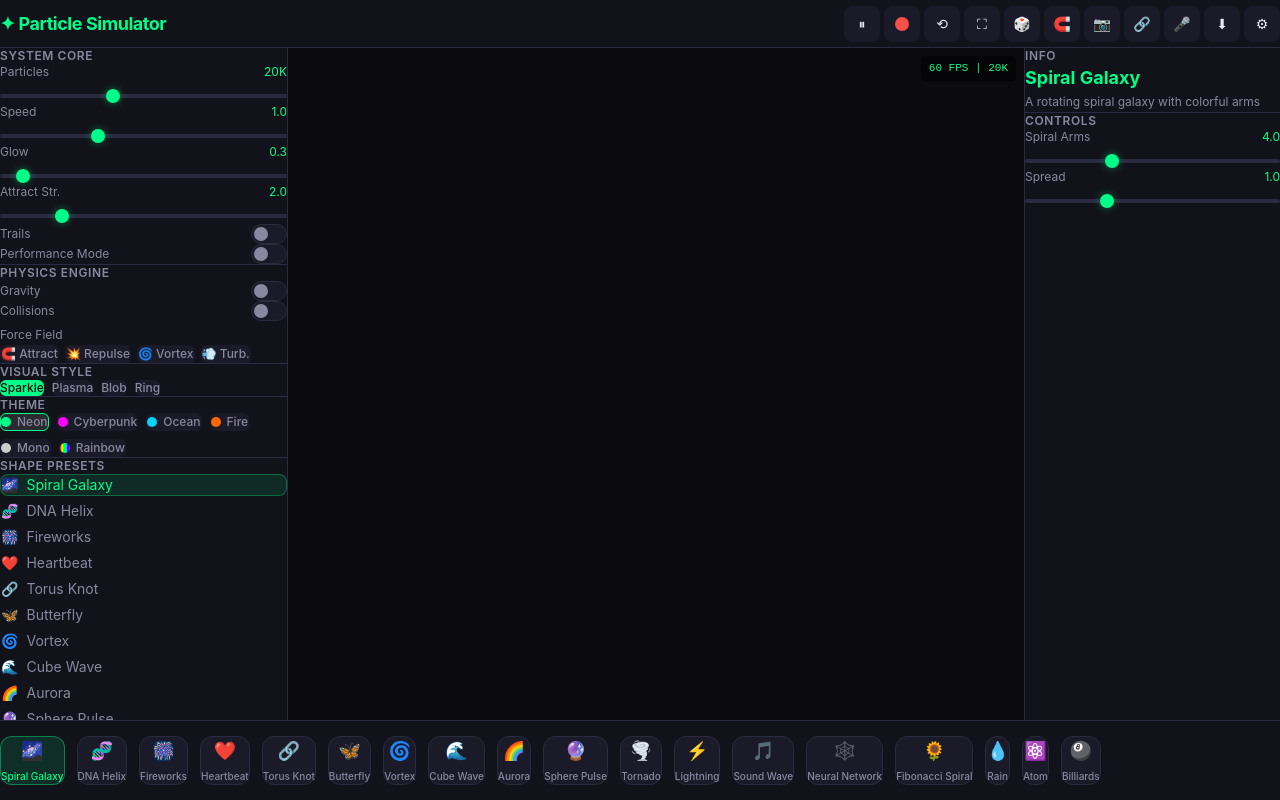
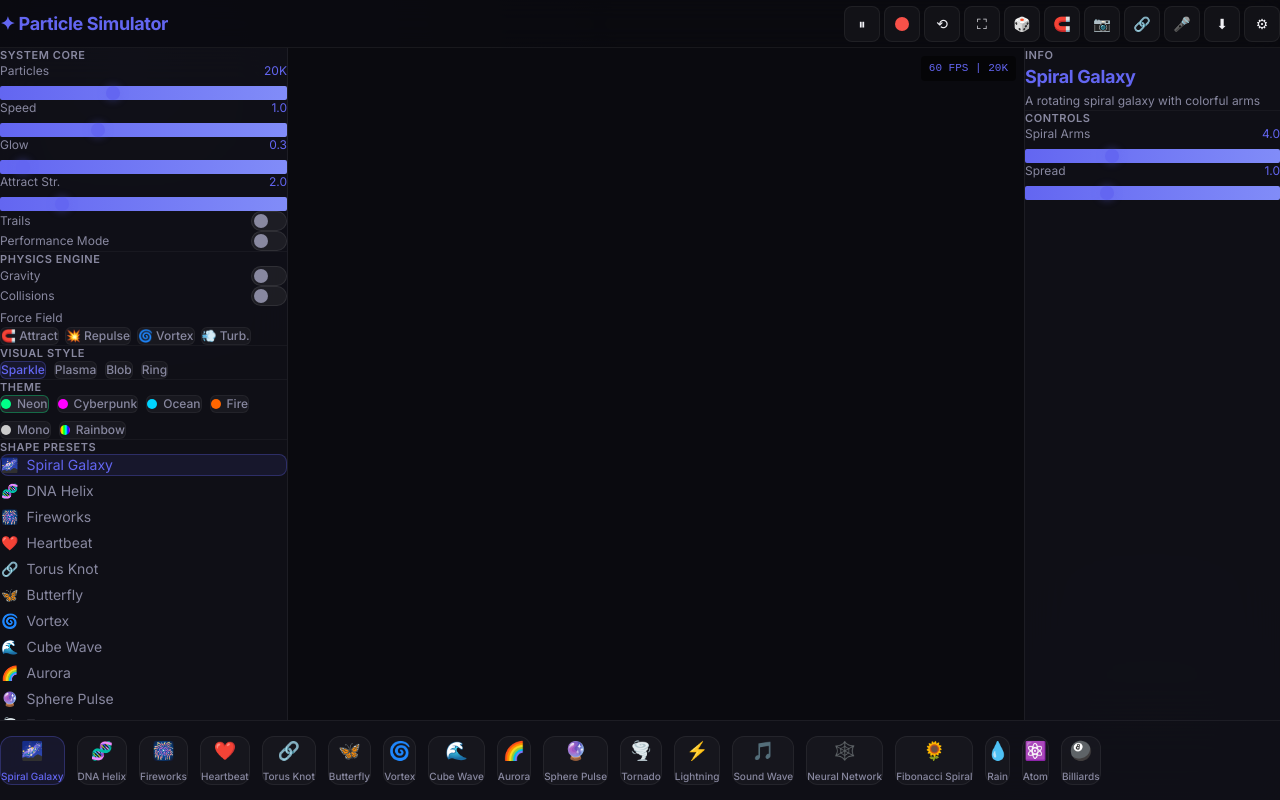
Before and after one commit to Sanjays2402/ai-particle-simulator, a React (Vite) app: page / in a window 1280 px wide. Built offline with nearby package versions, Linux system fonts and the light colour scheme.

Commit message:
style: redesign UI with dark cinematic glassmorphism aesthetic

```diff
--- a/src/components/LeftSidebar.jsx
+++ b/src/components/LeftSidebar.jsx
@@ -33,8 +33,8 @@ export default function LeftSidebar() {
   } = useStore()
 
   return (
-    <div className="w-72 flex flex-col overflow-y-auto border-r shrink-0"
-      style={{ background: 'var(--bg-secondary)', borderColor: 'var(--border)' }}>
+    <div className="w-72 flex flex-col overflow-y-auto shrink-0"
+      style={{ background: 'var(--bg-glass)', backdropFilter: 'blur(20px)', WebkitBackdropFilter: 'blur(20px)', borderRight: '1px solid var(--border)' }}>
 
       {/* System Core */}
       <Section title="System Core">
@@ -86,9 +86,9 @@ export default function LeftSidebar() {
               onClick={() => setForceFieldType(forceFieldType === ff.id ? null : ff.id)}
               className="px-2 py-1 rounded-md text-xs font-medium transition-all"
               style={{
-                background: forceFieldType === ff.id ? ff.color : 'var(--bg-tertiary)',
-                color: forceFieldType === ff.id ? '#0a0a0f' : 'var(--text-secondary)',
-                border: forceFieldType === ff.id ? `1px solid ${ff.color}` : '1px solid transparent',
+                background: forceFieldType === ff.id ? `${ff.color}22` : 'var(--bg-tertiary)',
+                color: forceFieldType === ff.id ? ff.color : 'var(--text-secondary)',
+                border: forceFieldType === ff.id ? `1px solid ${ff.color}55` : '1px solid rgba(255,255,255,0.05)',
               }}
             >{ff.label}</button>
           ))}
@@ -106,8 +106,9 @@ export default function LeftSidebar() {
             <button key={s} onClick={() => setVisualStyle(s)}
               className="px-3 py-1.5 rounded-md text-xs font-medium capitalize transition-all"
               style={{
-                background: visualStyle === s ? 'var(--neon)' : 'var(--bg-tertiary)',
-                color: visualStyle === s ? '#0a0a0f' : 'var(--text-secondary)',
+                background: visualStyle === s ? 'rgba(99,102,241,0.1)' : 'var(--bg-tertiary)',
+                color: visualStyle === s ? 'var(--accent)' : 'var(--text-secondary)',
+                border: visualStyle === s ? '1px solid rgba(99,102,241,0.3)' : '1px solid rgba(255,255,255,0.05)',
               }}
             >{s}</button>
           ))}
@@ -121,8 +122,8 @@ export default function LeftSidebar() {
             <button key={t.id} onClick={() => setTheme(t.id)}
               className="flex items-center gap-1.5 px-2.5 py-1.5 rounded-md text-xs font-medium transition-all"
               style={{
-                background: theme === t.id ? 'rgba(255,255,255,0.1)' : 'var(--bg-tertiary)',
-                border: theme === t.id ? `1px solid ${t.color.startsWith('linear') ? '#fff' : t.color}` : '1px solid transparent',
+                background: theme === t.id ? 'rgba(255,255,255,0.08)' : 'var(--bg-tertiary)',
+                border: theme === t.id ? `1px solid ${t.color.startsWith('linear') ? 'rgba(255,255,255,0.2)' : t.color + '55'}` : '1px solid rgba(255,255,255,0.05)',
                 color: 'var(--text-secondary)',
               }}
             >
@@ -143,9 +144,9 @@ export default function LeftSidebar() {
             <button key={p.id} onClick={() => loadPreset(p.id)}
               className="flex items-center gap-2 px-3 py-2 rounded-lg text-left text-sm transition-all"
               style={{
-                background: currentPreset === p.id ? 'rgba(0,255,136,0.1)' : 'transparent',
-                color: currentPreset === p.id ? 'var(--neon)' : 'var(--text-secondary)',
-                border: currentPreset === p.id ? '1px solid rgba(0,255,136,0.3)' : '1px solid transparent',
+                background: currentPreset === p.id ? 'rgba(99,102,241,0.1)' : 'transparent',
+                color: currentPreset === p.id ? 'var(--accent)' : 'var(--text-secondary)',
+                border: currentPreset === p.id ? '1px solid rgba(99,102,241,0.3)' : '1px solid transparent',
               }}
             >
               <span>{p.emoji}</span>
@@ -165,11 +166,11 @@ export default function LeftSidebar() {
         <textarea value={prompt} onChange={e => setPrompt(e.target.value)}
           placeholder="Describe a particle effect..." rows={3}
           className="w-full rounded-lg p-3 text-sm resize-none outline-none"
-          style={{ background: 'var(--bg-tertiary)', color: 'var(--text-primary)', border: '1px solid var(--border)' }}
+          style={{ background: 'rgba(255,255,255,0.03)', color: 'var(--text-primary)', border: '1px solid var(--border)' }}
         />
         <button onClick={generateFromPrompt} disabled={aiLoading || !prompt.trim()}
           className="w-full mt-2 py-2 rounded-lg text-sm font-semibold transition-all disabled:opacity-40"
-          style={{ background: 'var(--neon)', color: '#0a0a0f' }}
+          style={{ background: 'var(--accent)', color: '#ffffff' }}
         >
           {aiLoading ? '⏳ Generating...' : '✦ Generate'}
         </button>
@@ -181,8 +182,8 @@ export default function LeftSidebar() {
 
 function Section({ title, children }) {
   return (
-    <div className="p-4 border-b" style={{ borderColor: 'var(--border)' }}>
-      <h3 className="text-xs font-semibold uppercase tracking-wider mb-3" style={{ color: 'var(--text-secondary)' }}>{title}</h3>
+    <div className="p-4" style={{ borderBottom: '1px solid rgba(255,255,255,0.04)' }}>
+      <h3 className="text-xs font-semibold uppercase tracking-wider mb-3" style={{ color: 'var(--text-secondary)', fontSize: 11, letterSpacing: '0.05em' }}>{title}</h3>
       {children}
     </div>
   )
@@ -193,7 +194,7 @@ function Slider({ label, value, min, max, step, onChange, display }) {
     <div className="mb-3">
       <div className="flex justify-between text-xs mb-1.5">
         <span style={{ color: 'var(--text-secondary)' }}>{label}</span>
-        <span style={{ color: 'var(--neon)' }}>{display ? display(value) : value}</span>
+        <span style={{ color: 'var(--accent)' }}>{display ? display(value) : value}</span>
       </div>
       <input type="range" min={min} max={max} step={step} value={value}
         onChange={e => onChange(parseFloat(e.target.value))} className="w-full" />
@@ -205,7 +206,7 @@ function Toggle({ value, onChange }) {
   return (
     <button onClick={() => onChange(!value)}
       className="w-9 h-5 rounded-full transition-all relative"
-      style={{ background: value ? 'var(--neon)' : 'var(--bg-tertiary)', border: '1px solid var(--border)' }}
+      style={{ background: value ? 'var(--accent)' : 'rgba(255,255,255,0.06)', border: '1px solid rgba(255,255,255,0.08)' }}
     >
       <div className="w-3.5 h-3.5 rounded-full absolute top-0.5 transition-all"
         style={{ left: value ? 18 : 2, background: value ? '#0a0a0f' : 'var(--text-secondary)' }} />
--- a/src/components/PresetCarousel.jsx
+++ b/src/components/PresetCarousel.jsx
@@ -5,21 +5,24 @@ export default function PresetCarousel() {
   const { loadPreset, currentPreset } = useStore()
 
   return (
-    <div className="h-20 flex items-center gap-3 px-4 border-t overflow-x-auto shrink-0"
-      style={{ background: 'var(--bg-secondary)', borderColor: 'var(--border)' }}>
+    <div className="h-20 flex items-center gap-3 px-4 overflow-x-auto shrink-0"
+      style={{ background: 'var(--bg-glass)', backdropFilter: 'blur(20px)', WebkitBackdropFilter: 'blur(20px)', borderTop: '1px solid var(--border)' }}>
       {presets.map(p => (
         <button
           key={p.id}
           onClick={() => loadPreset(p.id)}
-          className="flex flex-col items-center gap-1 px-4 py-2 rounded-xl shrink-0 transition-all hover:scale-105"
+          className="flex flex-col items-center gap-1 px-4 py-2 rounded-xl shrink-0 transition-all"
           style={{
-            background: currentPreset === p.id ? 'rgba(0,255,136,0.12)' : 'var(--bg-tertiary)',
-            border: currentPreset === p.id ? '1px solid rgba(0,255,136,0.4)' : '1px solid var(--border)',
+            background: currentPreset === p.id ? 'rgba(99,102,241,0.1)' : 'rgba(255,255,255,0.03)',
+            border: currentPreset === p.id ? '1px solid rgba(99,102,241,0.3)' : '1px solid rgba(255,255,255,0.06)',
+            transform: 'translateY(0)',
           }}
+          onMouseEnter={e => { e.currentTarget.style.transform = 'translateY(-2px)'; e.currentTarget.style.borderColor = 'rgba(255,255,255,0.12)' }}
+          onMouseLeave={e => { e.currentTarget.style.transform = 'translateY(0)'; e.currentTarget.style.borderColor = currentPreset === p.id ? 'rgba(99,102,241,0.3)' : 'rgba(255,255,255,0.06)' }}
         >
           <span className="text-lg">{p.emoji}</span>
           <span className="text-[10px] font-medium whitespace-nowrap"
-            style={{ color: currentPreset === p.id ? 'var(--neon)' : 'var(--text-secondary)' }}>
+            style={{ color: currentPreset === p.id ? 'var(--accent)' : 'var(--text-secondary)' }}>
             {p.name}
           </span>
         </button>
--- a/src/components/RightSidebar.jsx
+++ b/src/components/RightSidebar.jsx
@@ -4,14 +4,14 @@ export default function RightSidebar() {
   const { dynamicControls, dynamicValues, setDynamicValue, infoTitle, infoDesc } = useStore()
 
   return (
-    <div className="w-64 flex flex-col overflow-y-auto border-l shrink-0"
-      style={{ background: 'var(--bg-secondary)', borderColor: 'var(--border)' }}>
+    <div className="w-64 flex flex-col overflow-y-auto shrink-0"
+      style={{ background: 'var(--bg-glass)', backdropFilter: 'blur(20px)', WebkitBackdropFilter: 'blur(20px)', borderLeft: '1px solid var(--border)' }}>
 
       {/* Info Panel */}
-      <div className="p-4 border-b" style={{ borderColor: 'var(--border)' }}>
+      <div className="p-4" style={{ borderBottom: '1px solid rgba(255,255,255,0.04)' }}>
         <h3 className="text-xs font-semibold uppercase tracking-wider mb-2"
-          style={{ color: 'var(--text-secondary)' }}>Info</h3>
-        <h2 className="text-lg font-bold mb-1" style={{ color: 'var(--neon)' }}>
+          style={{ color: 'var(--text-secondary)', fontSize: 11, letterSpacing: '0.05em' }}>Info</h3>
+        <h2 className="text-lg font-bold mb-1" style={{ color: 'var(--accent)' }}>
           {infoTitle || 'No simulation'}
         </h2>
         {infoDesc && (
@@ -25,12 +25,12 @@ export default function RightSidebar() {
       {dynamicControls.length > 0 && (
         <div className="p-4">
           <h3 className="text-xs font-semibold uppercase tracking-wider mb-3"
-            style={{ color: 'var(--text-secondary)' }}>Controls</h3>
+            style={{ color: 'var(--text-secondary)', fontSize: 11, letterSpacing: '0.05em' }}>Controls</h3>
           {dynamicControls.map(c => (
             <div key={c.id} className="mb-4">
               <div className="flex justify-between text-xs mb-1.5">
                 <span style={{ color: 'var(--text-secondary)' }}>{c.label}</span>
-                <span style={{ color: 'var(--neon)' }}>
+                <span style={{ color: 'var(--accent)' }}>
                   {(dynamicValues[c.id] ?? c.value).toFixed(1)}
                 </span>
               </div>
--- a/src/components/TopBar.jsx
+++ b/src/components/TopBar.jsx
@@ -111,10 +111,10 @@ export default function TopBar({ onSettings }) {
   }, [])
 
   return (
-    <div className="h-12 flex items-center justify-between px-4 border-b"
-      style={{ background: 'var(--bg-secondary)', borderColor: 'var(--border)' }}>
+    <div className="h-12 flex items-center justify-between px-4 sticky top-0 z-20"
+      style={{ background: 'rgba(10,10,15,0.8)', backdropFilter: 'blur(16px)', WebkitBackdropFilter: 'blur(16px)', borderBottom: '1px solid var(--border)' }}>
       <div className="flex items-center gap-2">
-        <div className="text-lg font-bold tracking-tight" style={{ color: 'var(--neon)' }}>
+        <div className="text-lg font-bold tracking-tight" style={{ color: 'var(--accent)', letterSpacing: '-0.02em' }}>
           ✦ Particle Simulator
         </div>
       </div>
@@ -151,8 +151,8 @@ function RecordBtn({ isRecording, onClick }) {
       title={isRecording ? 'Stop Recording' : 'Record'}
       className="w-9 h-9 flex items-center justify-center rounded-lg text-sm transition-all hover:scale-105"
       style={{
-        background: isRecording ? 'rgba(248,81,73,0.2)' : 'var(--bg-tertiary)',
-        border: isRecording ? '1px solid #f85149' : '1px solid transparent',
+        background: isRecording ? 'rgba(248,81,73,0.15)' : 'rgba(255,255,255,0.04)',
+        border: isRecording ? '1px solid #f85149' : '1px solid rgba(255,255,255,0.06)',
       }}
     >
       <span style={{
@@ -175,9 +175,10 @@ function Btn({ children, onClick, title, active }) {
       title={title}
       className="w-9 h-9 flex items-center justify-center rounded-lg text-sm transition-all hover:scale-105"
       style={{
-        background: active ? 'rgba(0,255,136,0.2)' : 'var(--bg-tertiary)',
-        color: active ? 'var(--neon)' : 'var(--text-primary)',
-        border: active ? '1px solid var(--neon)' : '1px solid transparent',
+        background: active ? 'rgba(99,102,241,0.15)' : 'rgba(255,255,255,0.04)',
+        color: active ? 'var(--accent)' : 'var(--text-primary)',
+        border: active ? '1px solid rgba(99,102,241,0.3)' : '1px solid rgba(255,255,255,0.06)',
+        ...(active ? {} : {}),
       }}
     >
       {children}
--- a/src/index.css
+++ b/src/index.css
@@ -1,22 +1,37 @@
+@import url('https://fonts.googleapis.com/css2?family=Inter:wght@400;500;600;700&display=swap');
 @import "tailwindcss";
 
 :root {
-  --neon: #00ff88;
+  --accent: #6366f1;
+  --accent-light: #818cf8;
   --bg-primary: #0a0a0f;
-  --bg-secondary: #12121a;
-  --bg-tertiary: #1a1a28;
-  --bg-elevated: #222236;
-  --text-primary: #e8e8f0;
+  --bg-secondary: #111118;
+  --bg-tertiary: rgba(255,255,255,0.04);
+  --bg-elevated: rgba(255,255,255,0.06);
+  --bg-glass: rgba(17,17,24,0.85);
+  --bg-glass-light: rgba(255,255,255,0.03);
+  --text-primary: #f0f0f5;
   --text-secondary: #8888a0;
-  --border: #2a2a40;
+  --border: rgba(255,255,255,0.06);
+  --border-hover: rgba(255,255,255,0.1);
+  --glass-blur: blur(20px);
+  --glass-blur-strong: blur(30px);
+  /* Legacy alias */
+  --neon: #6366f1;
 }
 
-* { margin: 0; padding: 0; box-sizing: border-box; }
+* {
+  margin: 0; padding: 0; box-sizing: border-box;
+  transition: background 0.2s ease-out, border-color 0.2s ease-out, color 0.2s ease-out, box-shadow 0.2s ease-out, opacity 0.2s ease-out, transform 0.2s ease-out;
+}
 
 body {
   background: var(--bg-primary);
   color: var(--text-primary);
   font-family: 'Inter', -apple-system, BlinkMacSystemFont, sans-serif;
+  font-size: 14px;
+  font-weight: 400;
+  line-height: 1.5;
   overflow: hidden;
   height: 100vh;
   width: 100vw;
@@ -24,16 +39,44 @@ body {
 
 #root { height: 100vh; width: 100vw; }
 
+/* Subtle background gradient mesh */
+body::before {
+  content: '';
+  position: fixed;
+  top: -50%;
+  left: -30%;
+  width: 80%;
+  height: 120%;
+  background: radial-gradient(ellipse at center, rgba(99,102,241,0.06) 0%, transparent 70%);
+  pointer-events: none;
+  z-index: 0;
+}
+body::after {
+  content: '';
+  position: fixed;
+  bottom: -40%;
+  right: -20%;
+  width: 60%;
+  height: 100%;
+  background: radial-gradient(ellipse at center, rgba(129,140,248,0.04) 0%, transparent 70%);
+  pointer-events: none;
+  z-index: 0;
+}
+
+#root > * { position: relative; z-index: 1; }
+
+/* Scrollbar */
 ::-webkit-scrollbar { width: 4px; }
 ::-webkit-scrollbar-track { background: transparent; }
-::-webkit-scrollbar-thumb { background: var(--border); border-radius: 4px; }
-::-webkit-scrollbar-thumb:hover { background: var(--neon); }
+::-webkit-scrollbar-thumb { background: rgba(255,255,255,0.08); border-radius: 4px; }
+::-webkit-scrollbar-thumb:hover { background: var(--accent); }
 
+/* Sliders */
 input[type="range"] {
   -webkit-appearance: none;
   appearance: none;
   height: 4px;
-  background: var(--border);
+  background: rgba(255,255,255,0.06);
   border-radius: 2px;
   outline: none;
 }
@@ -43,7 +86,25 @@ input[type="range"]::-webkit-slider-thumb {
   width: 14px;
   height: 14px;
   border-radius: 50%;
-  background: var(--neon);
+  background: var(--accent);
   cursor: pointer;
-  box-shadow: 0 0 8px rgba(0,255,136,0.4);
+  box-shadow: 0 0 8px rgba(99,102,241,0.4);
 }
+input[type="range"]::-webkit-slider-runnable-track {
+  background: linear-gradient(90deg, var(--accent), var(--accent-light));
+  border-radius: 2px;
+}
+
+/* Section headers */
+.section-title {
+  font-size: 11px;
+  font-weight: 600;
+  text-transform: uppercase;
+  letter-spacing: 0.05em;
+  color: var(--text-secondary);
+}
+
+/* Display headings */
+h1, h2, h3 {
+  letter-spacing: -0.02em;
+}
```
Also changed, not shown: src/components/SettingsModal.jsx (+4 -4 lines), src/components/Timeline.jsx (+4 -4 lines).
